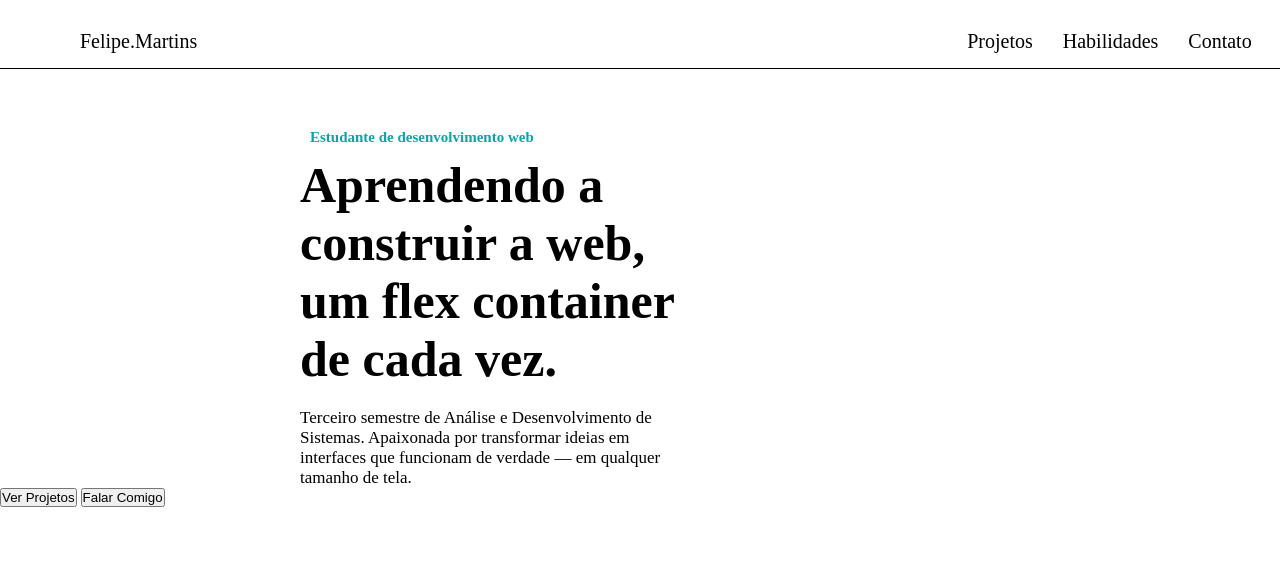
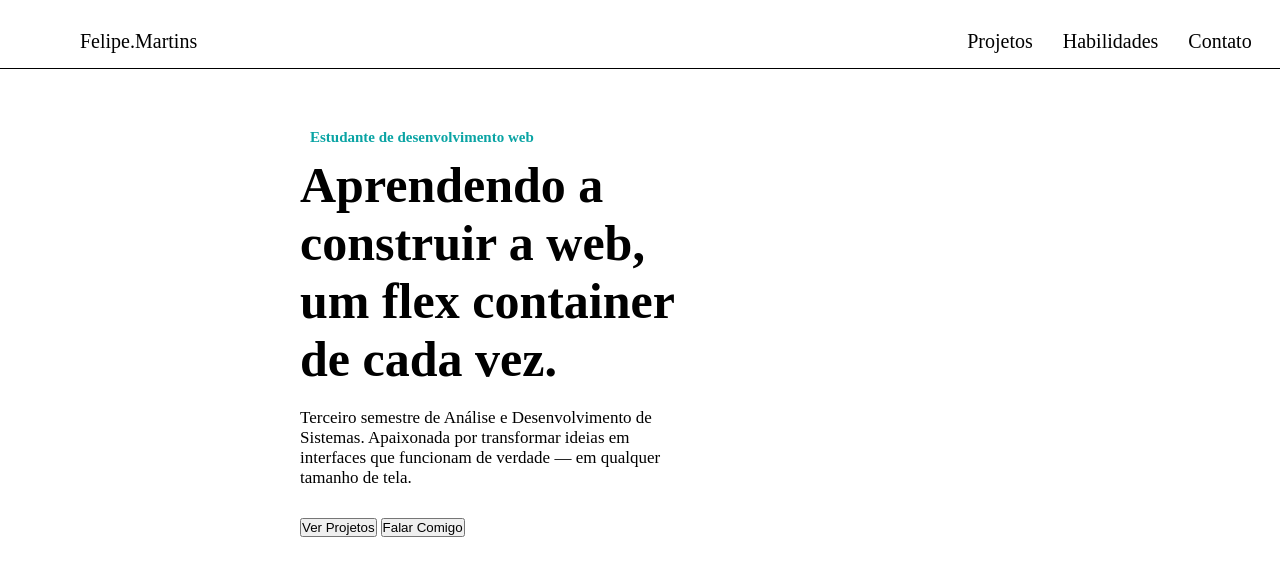
Before and after one commit to Phelps67/portifoliopro, a plain HTML site: page index.html in a window 1280 px wide. Drawn offline with Linux system fonts and the light colour scheme.

Commit message:
feat: Arrumação do butão

```diff
--- a/style.css
+++ b/style.css
@@ -41,5 +41,6 @@ header{
     font-size: 17px;
 }
 #butao1{
-
+    margin-left: 300px;
+    margin-top: 30px;
 }
```
